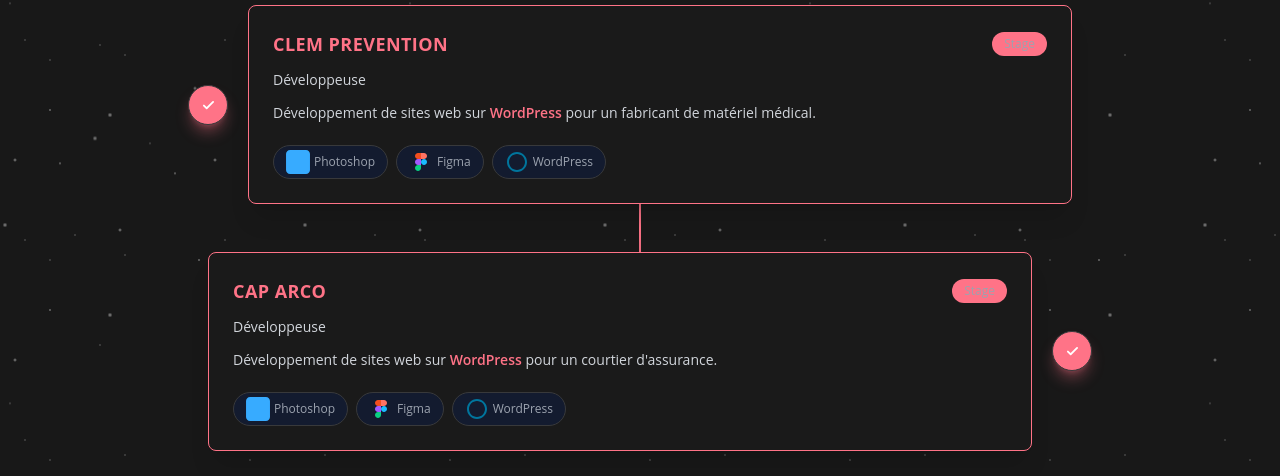
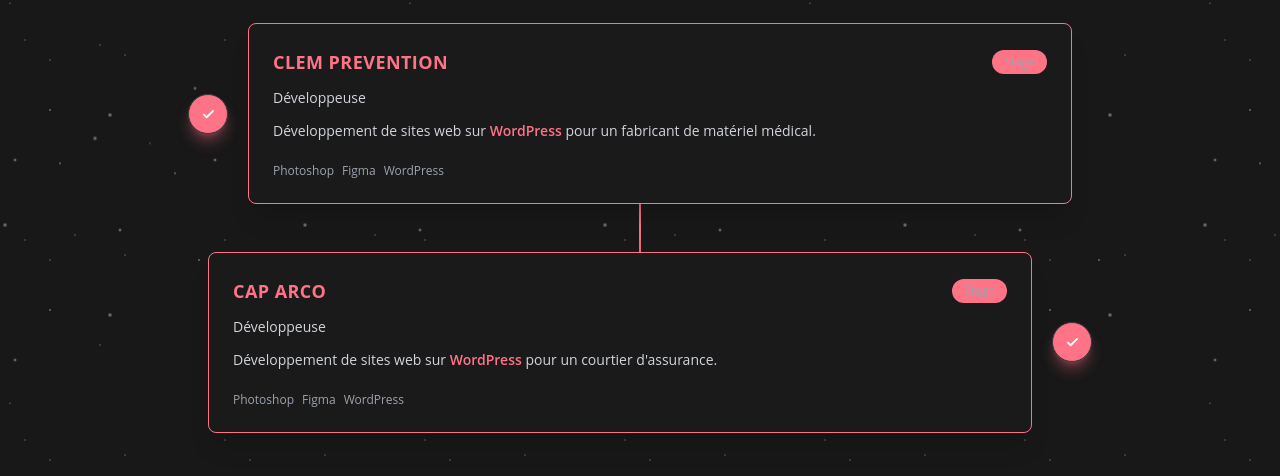
Before and after one commit to IIbey/CV_Marine, a Nuxt app: page / in a window 1280 px wide. Shown: the part 4058-4534 px from the top of the page. Built offline with nearby package versions, Linux system fonts and the light colour scheme.

Commit message:
Modification du composant ExperiencesTimeline : remplacement des icônes de compétences par des noms uniquement pour une présentation plus épurée et simplifiée.

```diff
--- a/components/ExperiencesTimeline.vue
+++ b/components/ExperiencesTimeline.vue
@@ -47,31 +47,10 @@
               </div>
 
               <div class="flex mt-5 flex-wrap gap-2">
-                <!-- Compétences (icônes) -->
-                <div class="skill-pill bg-[#131b2f] px-3 py-1 rounded-full">
-                  <svg class="size-6 inline-block mr-1" fill="#37ABFF" xmlns="http://www.w3.org/2000/svg" viewBox="0 0 512 512">
-                    <path d="M426.333.5H85.667C38.825.5.5 38.825.5 85.667v340.667c0 46.842 38.325 85.167 85.167 85.167h340.667c46.842 0 85.167-38.325 85.167-85.167V85.667C511.5 38.825 473.175.5 426.333.5z"/>
-                  </svg>
+                <!-- Compétences (noms seulement) -->
                 <span class="text-xs text-gray-300">Photoshop</span>
-                </div>
-
-                <div class="skill-pill bg-[#131b2f] px-3 py-1 rounded-full">
-                  <svg class="size-6 inline-block mr-1" viewBox="0 0 32 32" fill="none" xmlns="http://www.w3.org/2000/svg">
-                    <path fill-rule="evenodd" clip-rule="evenodd" d="M16 16C16 13.7909 17.7909 12 20 12C22.2091 12 24 13.7909 24 16C24 18.2091 22.2091 20 20 20C17.7909 20 16 18.2091 16 16Z" fill="#1ABCFE"/>
-                    <path fill-rule="evenodd" clip-rule="evenodd" d="M8 24C8 21.7909 9.79086 20 12 20H16V24C16 26.2091 14.2091 28 12 28C9.79086 28 8 26.2091 8 24Z" fill="#0ACF83"/>
-                    <path fill-rule="evenodd" clip-rule="evenodd" d="M16 4V12H20C22.2091 12 24 10.2091 24 8C24 5.79086 22.2091 4 20 4H16Z" fill="#FF7262"/>
-                    <path fill-rule="evenodd" clip-rule="evenodd" d="M8 8C8 10.2091 9.79086 12 12 12H16V4H12C9.79086 4 8 5.79086 8 8Z" fill="#F24E1E"/>
-                    <path fill-rule="evenodd" clip-rule="evenodd" d="M8 16C8 18.2091 9.79086 20 12 20H16V12H12C9.79086 12 8 13.7909 8 16Z" fill="#A259FF"/>
-                  </svg>
                 <span class="text-xs text-gray-300">Figma</span>
-                </div>
-
-                <div class="skill-pill bg-[#131b2f] px-3 py-1 rounded-full">
-                  <svg class="size-6 inline-block mr-1" xmlns="http://www.w3.org/2000/svg" viewBox="0 0 48 48">
-                    <path d="M24 4C12.95 4 4 12.95 4 24C4 35.05 12.95 44 24 44C35.05 44 44 35.05 44 24C44 12.95 35.05 4 24 4ZM24 8C32.85 8 40 15.15 40 24C40 32.85 32.85 40 24 40C15.15 40 8 32.85 8 24C8 15.15 15.15 8 24 8Z" fill="#00759D"/>
-                  </svg>
                 <span class="text-xs text-gray-300">WordPress</span>
-                </div>
               </div>
             </div>
           </div>
@@ -99,31 +78,10 @@
               </div>
 
               <div class="flex mt-5 flex-wrap gap-2">
-                <!-- Compétences (icônes) -->
-                <div class="skill-pill bg-[#131b2f] px-3 py-1 rounded-full">
-                  <svg class="size-6 inline-block mr-1" fill="#37ABFF" xmlns="http://www.w3.org/2000/svg" viewBox="0 0 512 512">
-                    <path d="M426.333.5H85.667C38.825.5.5 38.825.5 85.667v340.667c0 46.842 38.325 85.167 85.167 85.167h340.667c46.842 0 85.167-38.325 85.167-85.167V85.667C511.5 38.825 473.175.5 426.333.5z"/>
-                  </svg>
+                <!-- Compétences (noms seulement) -->
                 <span class="text-xs text-gray-300">Photoshop</span>
-                </div>
-
-                <div class="skill-pill bg-[#131b2f] px-3 py-1 rounded-full">
-                  <svg class="size-6 inline-block mr-1" viewBox="0 0 32 32" fill="none" xmlns="http://www.w3.org/2000/svg">
-                    <path fill-rule="evenodd" clip-rule="evenodd" d="M16 16C16 13.7909 17.7909 12 20 12C22.2091 12 24 13.7909 24 16C24 18.2091 22.2091 20 20 20C17.7909 20 16 18.2091 16 16Z" fill="#1ABCFE"/>
-                    <path fill-rule="evenodd" clip-rule="evenodd" d="M8 24C8 21.7909 9.79086 20 12 20H16V24C16 26.2091 14.2091 28 12 28C9.79086 28 8 26.2091 8 24Z" fill="#0ACF83"/>
-                    <path fill-rule="evenodd" clip-rule="evenodd" d="M16 4V12H20C22.2091 12 24 10.2091 24 8C24 5.79086 22.2091 4 20 4H16Z" fill="#FF7262"/>
-                    <path fill-rule="evenodd" clip-rule="evenodd" d="M8 8C8 10.2091 9.79086 12 12 12H16V4H12C9.79086 4 8 5.79086 8 8Z" fill="#F24E1E"/>
-                    <path fill-rule="evenodd" clip-rule="evenodd" d="M8 16C8 18.2091 9.79086 20 12 20H16V12H12C9.79086 12 8 13.7909 8 16Z" fill="#A259FF"/>
-                  </svg>
                 <span class="text-xs text-gray-300">Figma</span>
-                </div>
-
-                <div class="skill-pill bg-[#131b2f] px-3 py-1 rounded-full">
-                  <svg class="size-6 inline-block mr-1" xmlns="http://www.w3.org/2000/svg" viewBox="0 0 48 48">
-                    <path d="M24 4C12.95 4 4 12.95 4 24C4 35.05 12.95 44 24 44C35.05 44 44 35.05 44 24C44 12.95 35.05 4 24 4ZM24 8C32.85 8 40 15.15 40 24C40 32.85 32.85 40 24 40C15.15 40 8 32.85 8 24C8 15.15 15.15 8 24 8Z" fill="#00759D"/>
-                  </svg>
                 <span class="text-xs text-gray-300">WordPress</span>
-                </div>
               </div>
             </div>
           </div>
```
Lines whose indentation alone changed are shown as unchanged.
